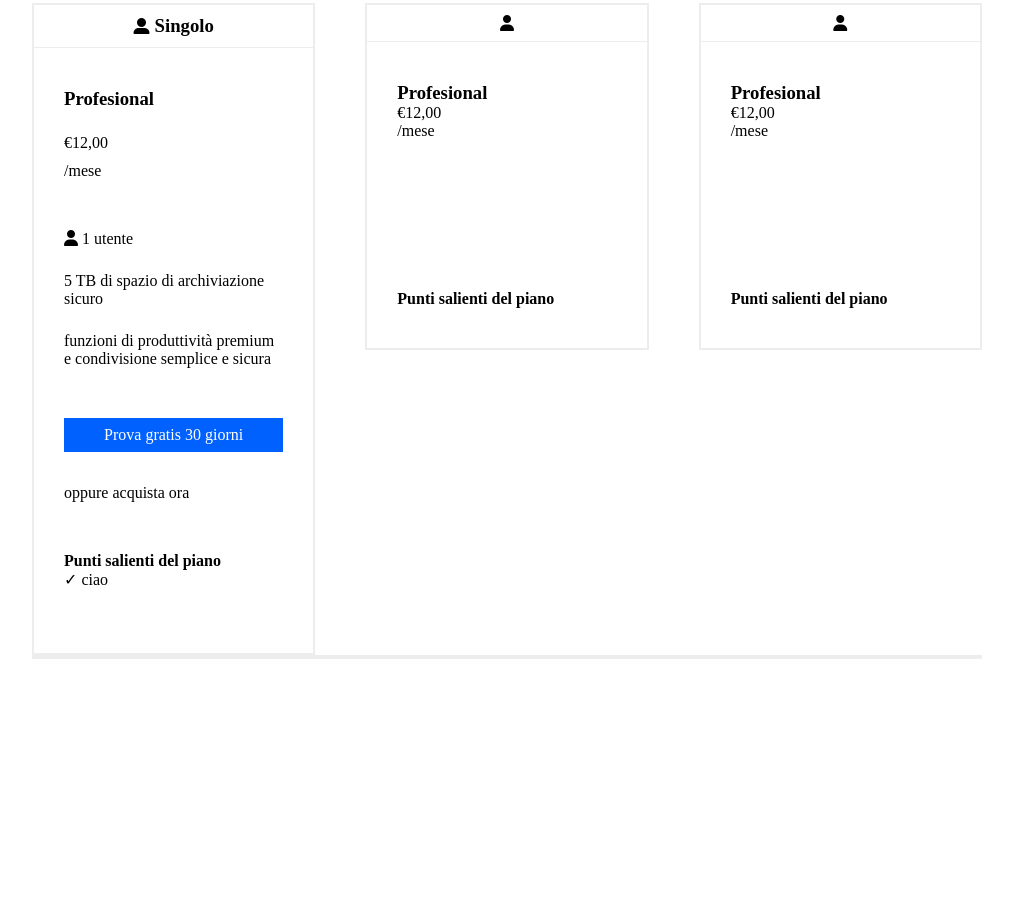
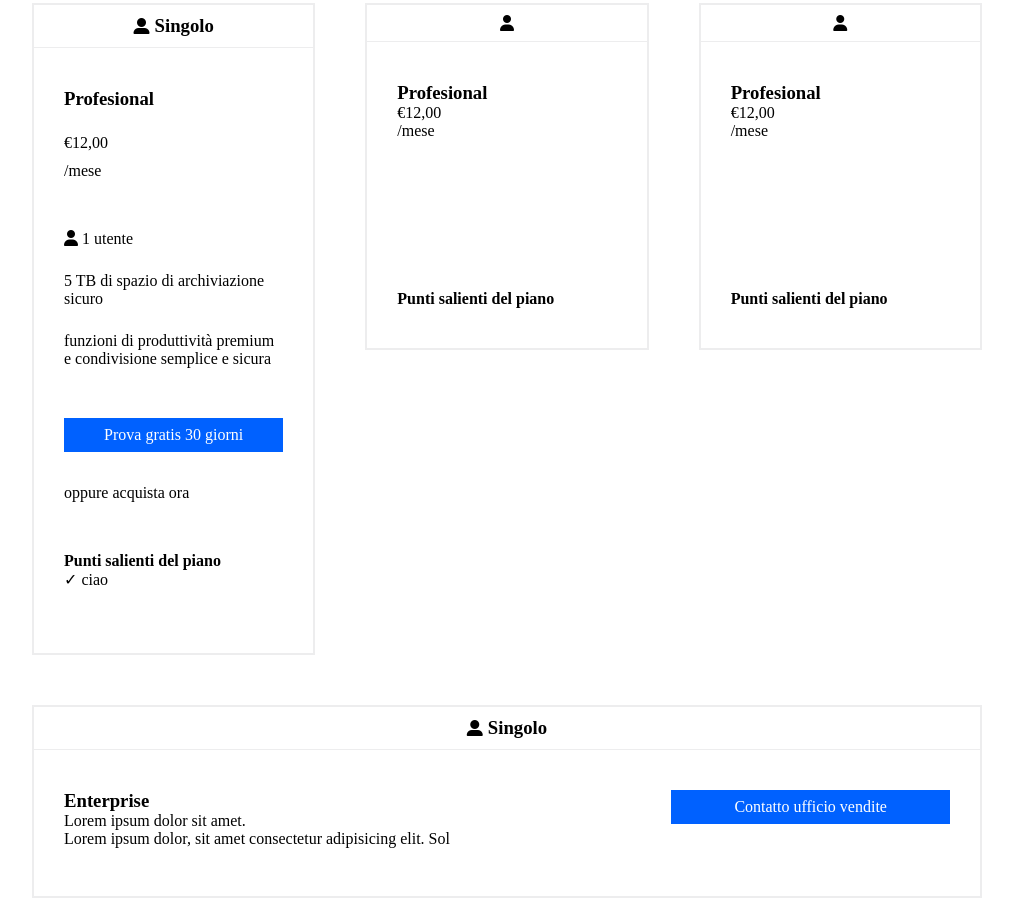
Before and after one commit to Leonardo-Corazzini/htmlcss-dropbox, a plain HTML site: page index.html in a window 1280 px wide. Shown: the part 1043-1941 px from the top of the page, without its empty margins (133-1146 px from the left). Before the commit the page ends 1702 px from the top, so only its background shows below. Drawn offline with Linux system fonts and the light colour scheme.

Commit message:
fix business plan section

```diff
--- a/css/app.css
+++ b/css/app.css
@@ -118,6 +118,9 @@ img{
 main .row > *{
     padding: 0 25px;
 }
+.contract-offers{
+    row-gap: 50px;
+}
 .card-header{
     display: flex;
     flex-wrap: wrap;
@@ -147,3 +150,7 @@ main .row > *{
 .price{
     margin-bottom: 10px;
 }
+.card-body.custom-plan{
+    flex-direction: row;
+    flex-wrap: nowrap;
+}
--- a/index.html
+++ b/index.html
@@ -90,7 +90,7 @@
                                     <li>funzioni di produttività premium e condivisione semplice e sicura</li>
                                 </ul>
                                 <div class="card-cta">
-                                    <div class="">
+                                    <div>
                                         <a class="card-btn btn" href="">Prova gratis 30 giorni</a>
                                     </div>
                                     <div>oppure <a href="">acquista ora</a></div>
@@ -172,6 +172,24 @@
 
                     <div class="col-100">
                         <div class="card">
+                            <div class="card-header">
+                                <i class="fa-solid fa-user-large"></i>
+                                <h3>Singolo</h3>
+                            </div>
+                            <div class="card-body custom-plan">
+                                <div class="col-66">
+                                    <h3>Enterprise</h3>
+                                    <p>Lorem ipsum dolor sit amet.</p>
+                                    <p>Lorem ipsum dolor, sit amet consectetur adipisicing elit. Sol</p>
+
+                                </div>
+                                <div class="col-33">
+                                    <div>
+                                        <a class="card-btn btn" href="">Contatto ufficio vendite</a>
+                                    </div>
+                                </div>
+
+                            </div>
 
                         </div>
 
```
